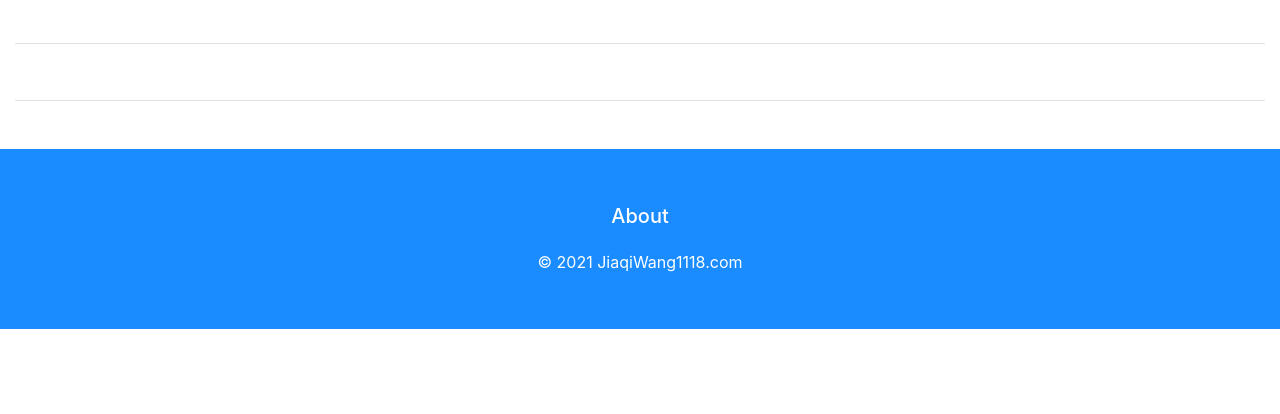
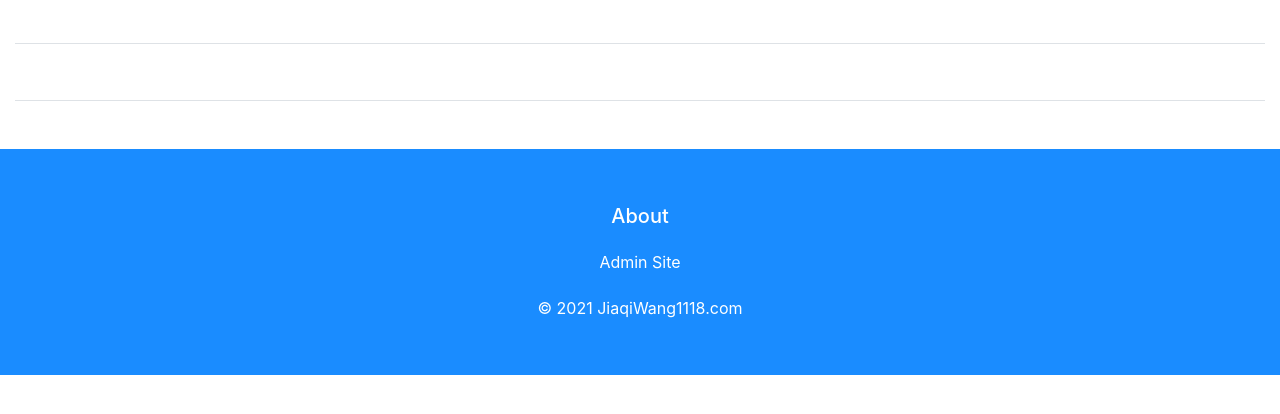
Before and after one commit to JackyW1118/cs-project-portfolio, a Django app: page / in a window 1280 px wide. Shown: the part 373-787 px from the top of the page. Run offline with Django 3.2, Linux system fonts and the light colour scheme; data that the repository does not hold is empty; some libraries are stand-ins or nearby versions.

```diff
--- a/myprojects/models.py
+++ b/myprojects/models.py
@@ -18,7 +18,7 @@ class Project(models.Model):
         return self.title
 
     def save(self, *args, **kwargs):
-        if self.slug is None:
+        if self.slug is None or self.slug == "":
             self.slug = f"{self.title}".replace(' ','').lower()
         super(Project, self).save(*args, **kwargs)
 
--- a/myprojects/templates/myprojects/base.html
+++ b/myprojects/templates/myprojects/base.html
@@ -57,6 +57,13 @@
         </div>
       </div>
       <div class="row">
+        <div class="col-sm pb-2">
+            <a class = "text-white" href="{% url 'admin:index'%}">
+              Admin Site
+            </a>
+        </div>
+      </div>
+      <div class="row">
         <div class="h7 col-sm text-white pb-5">
           © 2021 JiaqiWang1118.com
         </div>
```
